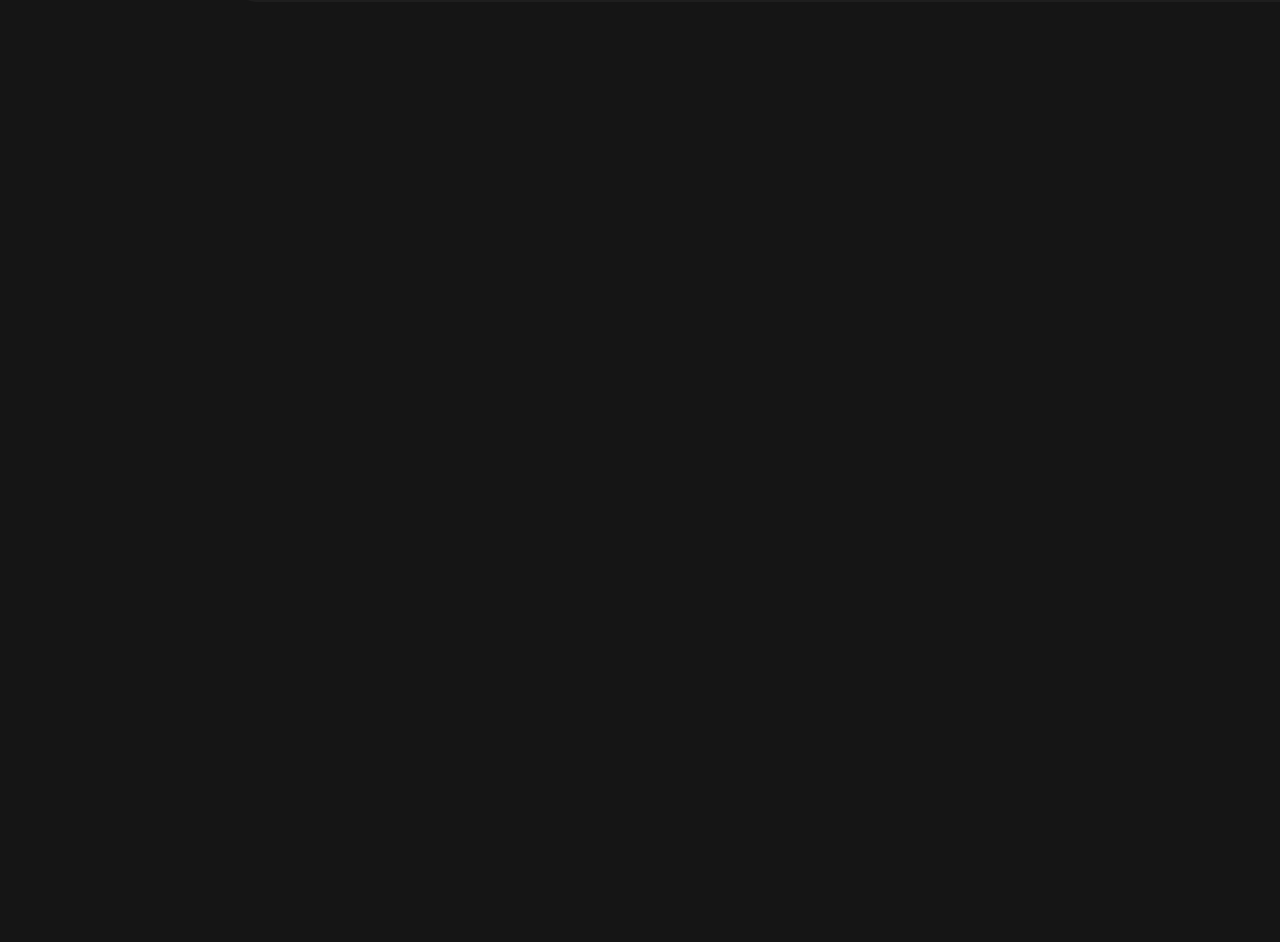
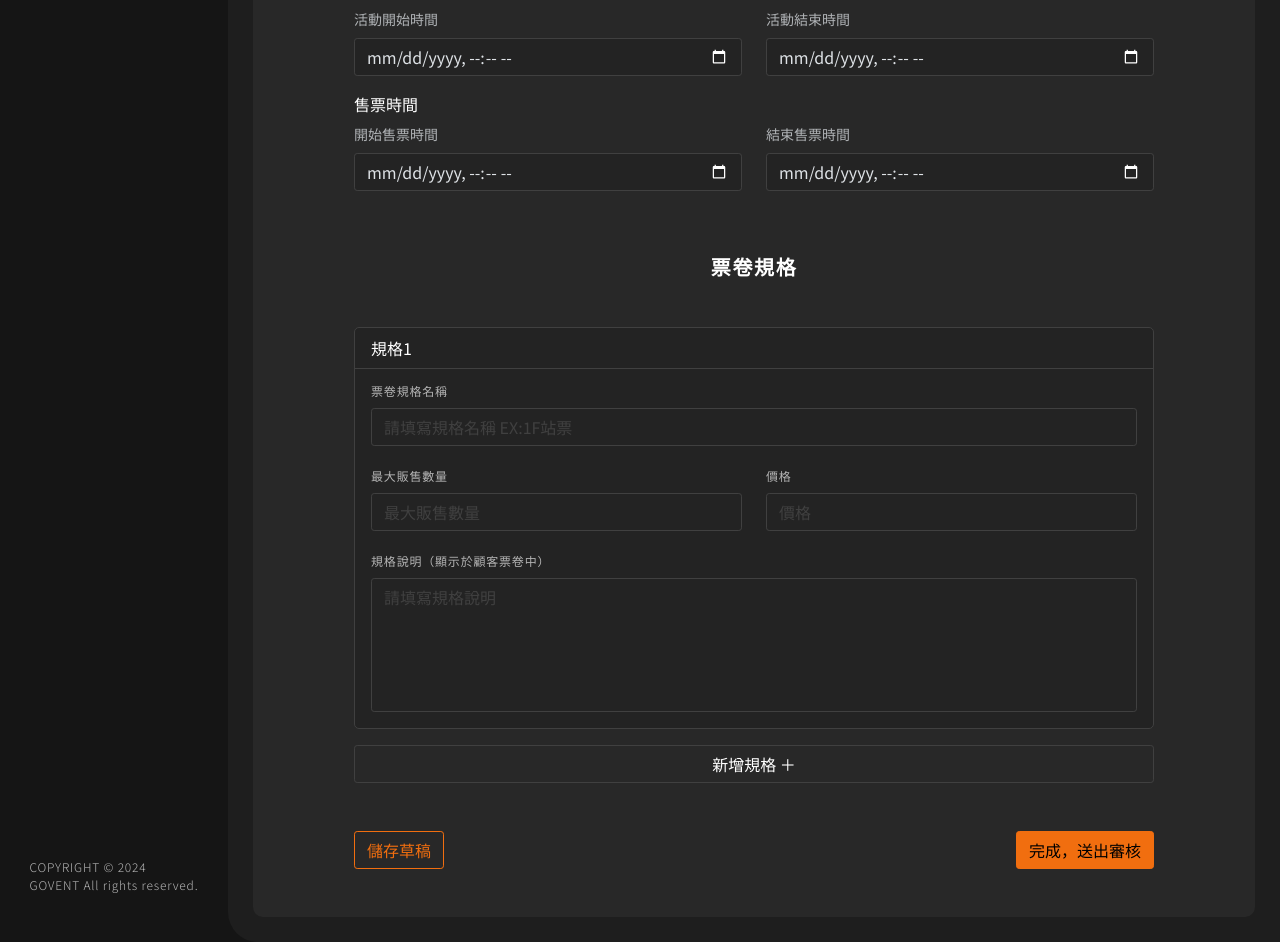
Before and after one commit to QunweiChen/Govent-Project, a Next.js app: page /organizer/add-event/form in a window 1280 px wide. Shown: the part 1603-2545 px from the top of the page. Before the commit the page ends 1605 px from the top, so only its background shows below. Built offline with nearby package versions, Linux system fonts and the light colour scheme; no server answers.

Commit message:
update organizer

```diff
--- /dev/null
+++ b/components/organizer/organizer-top-bar.js
@@ -0,0 +1,17 @@
+import React from 'react'
+import Link from 'next/link'
+
+export default function OrganizerTopBar({ title = '' }) {
+  return (
+    <div className="px-4 py-3 d-flex justify-content-between mb-3">
+      <h4 className="m-0">{title}</h4>
+      <div>
+        <Link href="/">
+          <button className="btn btn-outline-primary">
+            <i className="bi bi-caret-left-fill pe-2"></i>回首頁
+          </button>
+        </Link>
+      </div>
+    </div>
+  )
+}
--- a/pages/organizer/add-event/form.js
+++ b/pages/organizer/add-event/form.js
@@ -5,6 +5,7 @@ import Row from 'react-bootstrap/Row'
 import Col from 'react-bootstrap/Col'
 import Form from 'react-bootstrap/Form'
 import Quill from '@/components/organizer/react-quill'
+import OrganizerTopBar from '@/components/organizer/organizer-top-bar'
 
 export default function OrganizerForm() {
   return (
@@ -12,14 +13,7 @@ export default function OrganizerForm() {
       <div className="d-flex organizer-container">
         <OrganizerSidebar />
         <div className="w-100 bg-bg-gray organizer-main d-flex flex-column">
-          <div className="px-4 py-3 d-flex justify-content-between mb-3">
-            <h4 className="m-0">新增活動資訊</h4>
-            <div>
-              <button className="btn btn-outline-primary">
-                <i className="bi bi-caret-left-fill pe-2"></i>回首頁
-              </button>
-            </div>
-          </div>
+          <OrganizerTopBar title="新增活動資訊"/>
           <div className="d-flex flex-column align-items-center on-main justify-content-center">
             <h5 className="my-5">活動基本資料</h5>
             <div className="w-800">
@@ -105,14 +99,105 @@ export default function OrganizerForm() {
                   </Col>
                   <Col sm="12">
                     <Form.Group className="mb-3" controlId="event-place">
-                      <Form.Label>購票說明</Form.Label>
+                      <Form.Label>購票須知</Form.Label>
                       <Form.Control
                         as="textarea"
                         rows={5}
-                        placeholder="請填寫購票說明"
+                        placeholder="請填寫購票須知"
                       />
                     </Form.Group>
                   </Col>
+                  <Col sm="6">
+                    <Form.Group className="mb-3" controlId="event-city">
+                      <Form.Label>活動時間</Form.Label>
+                      <Form.Text id="event-address" muted>
+                        <div className="mb-2">活動開始時間</div>
+                      </Form.Text>
+                      <Form.Control type="datetime-local" />
+                    </Form.Group>
+                  </Col>
+                  <Col sm="6">
+                    <Form.Group className="mb-3" controlId="event-city">
+                      <Form.Text id="event-address" muted>
+                        <div className="mt-4 pt-2 mb-2">活動結束時間</div>
+                      </Form.Text>
+                      <Form.Control type="datetime-local" />
+                    </Form.Group>
+                  </Col>
+                  <Col sm="6">
+                    <Form.Group className="mb-3" controlId="event-city">
+                      <Form.Label>售票時間</Form.Label>
+                      <Form.Text id="event-address" muted>
+                        <div className="mb-2">開始售票時間</div>
+                      </Form.Text>
+                      <Form.Control type="datetime-local" />
+                    </Form.Group>
+                  </Col>
+                  <Col sm="6">
+                    <Form.Group className="mb-3" controlId="event-city">
+                      <Form.Text id="event-address" muted>
+                        <div className="mt-4 pt-2 mb-2">結束售票時間</div>
+                      </Form.Text>
+                      <Form.Control type="datetime-local" />
+                    </Form.Group>
+                  </Col>
+                  <h5 className="my-5 text-center">票卷規格</h5>
+                  <Col sm="12">
+                    <div className="ticket-format-01">
+                      <div className="bottom-line px-3 py-2">規格1</div>
+                      <Row className="px-3 py-2">
+                        <Col sm="12">
+                          <Form.Group className="mb-3" controlId="event-place">
+                            <Form.Label className="sm-p">
+                              票卷規格名稱
+                            </Form.Label>
+                            <Form.Control
+                              type="text"
+                              placeholder="請填寫規格名稱 EX:1F站票"
+                            />
+                          </Form.Group>
+                        </Col>
+                        <Col sm="6">
+                          <Form.Group className="mb-3" controlId="event-place">
+                            <Form.Label className="sm-p">
+                              最大販售數量
+                            </Form.Label>
+                            <Form.Control
+                              type="text"
+                              placeholder="最大販售數量"
+                            />
+                          </Form.Group>
+                        </Col>
+                        <Col sm="6">
+                          <Form.Group className="mb-3" controlId="event-place">
+                            <Form.Label className="sm-p">價格</Form.Label>
+                            <Form.Control type="text" placeholder="價格" />
+                          </Form.Group>
+                        </Col>
+                        <Col sm="12">
+                          <Form.Group className="mb-2" controlId="event-place">
+                            <Form.Label className="sm-p">
+                              規格說明（顯示於顧客票卷中）
+                            </Form.Label>
+                            <Form.Control
+                              as="textarea"
+                              rows={5}
+                              placeholder="請填寫規格說明"
+                            />
+                          </Form.Group>
+                        </Col>
+                      </Row>
+                    </div>
+                  </Col>
+                  <div className="mt-3">
+                    <button className="btn btn-outline-normal-gray text-white w-100">
+                      新增規格 ＋
+                    </button>
+                  </div>
+                  <div className='my-5 d-flex justify-content-between'>
+                    <button className='btn btn-outline-primary'>儲存草稿</button>
+                    <button className='btn btn-primary'>完成，送出審核</button>
+                  </div>
                 </Row>
               </Form>
             </div>
@@ -168,12 +253,17 @@ export default function OrganizerForm() {
               border-radius: 5px 5px 0 0;
             }
             .ql-container {
-                height: 300px;
-                border-radius: 0 0 5px 5px;
-                border: 1px solid var(--normal-gray-color);
-                background-color: var(--bg-gray-light-color);
-                margin-bottom: 16px;
+              height: 300px;
+              border-radius: 0 0 5px 5px;
+              border: 1px solid var(--normal-gray-color);
+              background-color: var(--bg-gray-light-color);
+              margin-bottom: 16px;
             }
+          }
+          .ticket-format-01 {
+            border: 1px solid var(--normal-gray-color);
+            border-radius: 5px;
+            background-color: var(--bg-gray-light-color);
           }
         `}
       </style>
```
Also changed, not shown: pages/organizer/add-event/index.js (+2 -8 lines), pages/organizer/event-list.js (+2 -8 lines).
